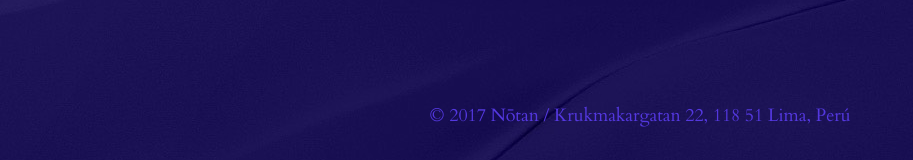
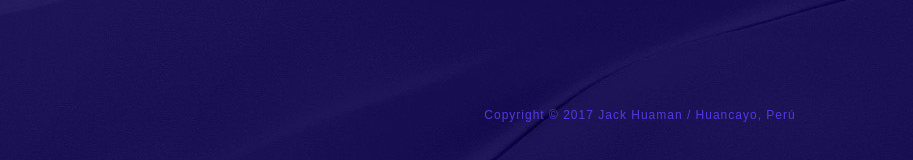
Before and after one commit to jackhuaman/portfolio, a PHP site: page /index.html in a window 1280 px wide. Shown: the part 3786-3946 px from the top of the page, without its empty margins (0-913 px from the left). Run offline with PHP 8.4, Linux system fonts and the light colour scheme.

Commit message:
update fotter text

```diff
--- a/css/style.css
+++ b/css/style.css
@@ -336,7 +336,10 @@ a {
 }
 
 .footer-text {
+  font-family: sans-serif;
   text-align: center;
+  font-size: 12px;
+  letter-spacing: 1px;
   color: rgb(84, 56, 223);
   margin-bottom: 30px;
 }
--- a/index.html
+++ b/index.html
@@ -209,8 +209,7 @@
 
   <script src="js/jquery-2.1.3.min.js"></script>
   <script src="js/functions.js"></script>
-
-    <p class="footer-text">© 2017 Nōtan / Krukmakargatan 22, 118 51 Lima, Perú </p>
+    <p class="footer-text">Copyright © 2017 Jack Huaman / Huancayo, Perú </p>
 </body>
 
 
```
